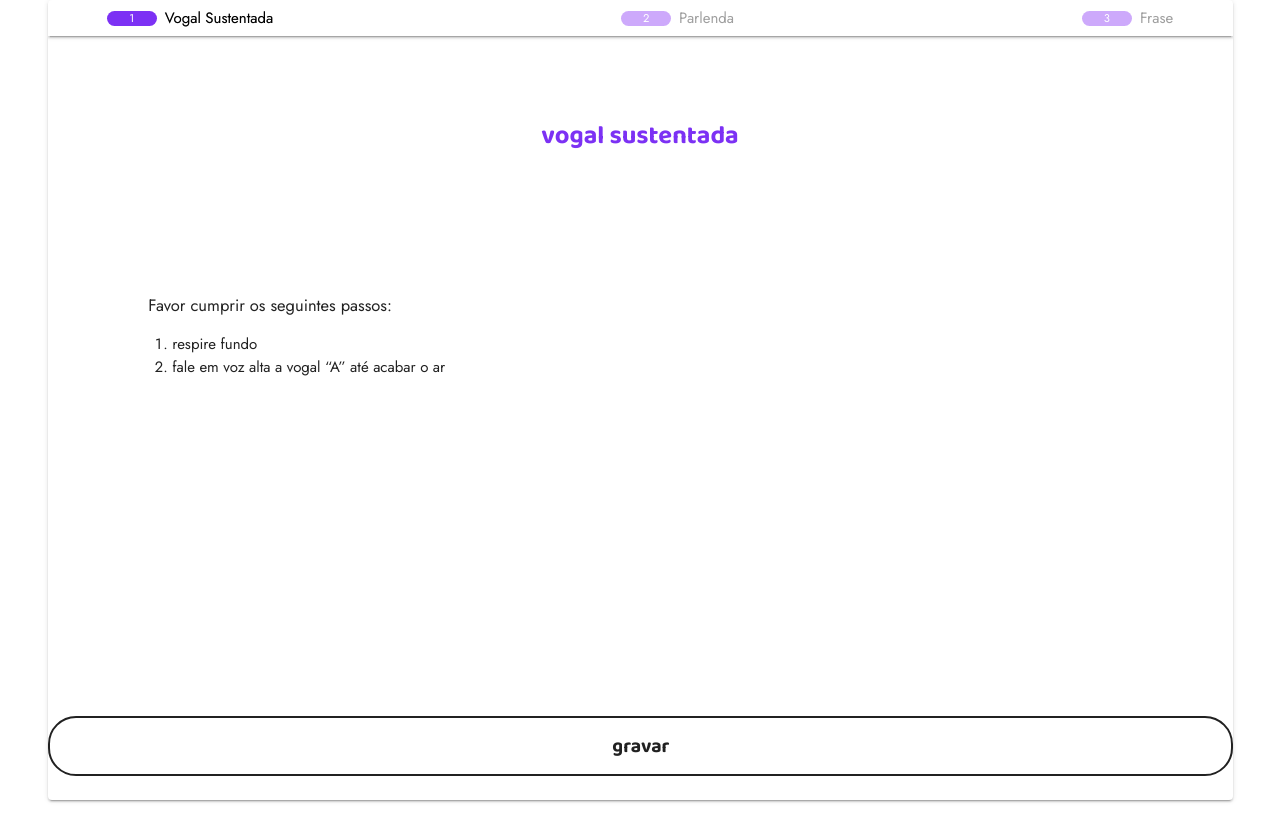
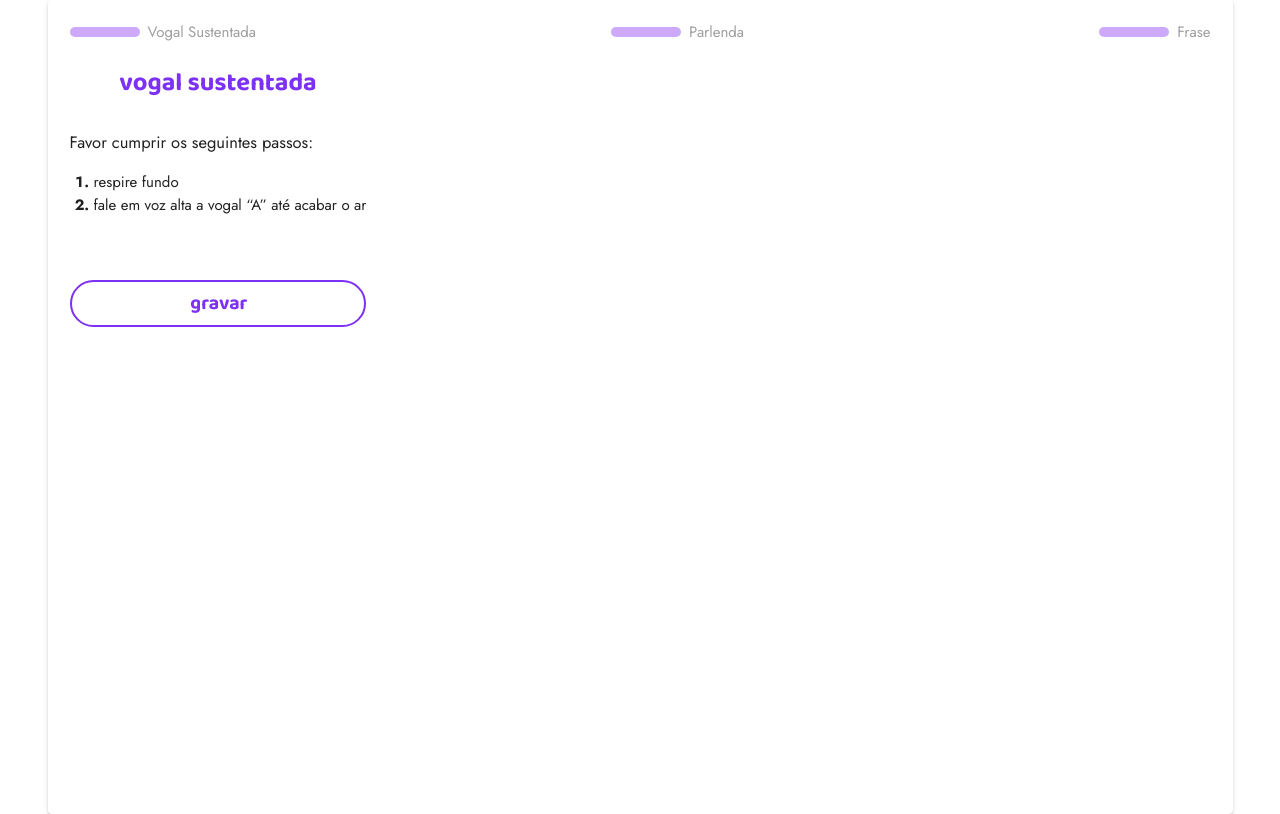
Before and after one commit to spirabr/PWA-App, a Vue app: page /gather/audios in a window 1280 px wide. Built offline with nearby package versions, Linux system fonts and the light colour scheme.

Commit message:
Make a pattern to buttons / fix aligment in many pages
Signed-off-by: Francisco Eugênio Wernke <franwernke@usp.br>

```diff
--- a/src/App.vue
+++ b/src/App.vue
@@ -13,12 +13,15 @@ export default {
 <style>
   :root {
     --purple-color: #7c31f4;
+    --purple-box-shadow: rgba(124, 31, 244, 0.38);
+    --grey-color: #707070;
+    --grey-color-faded: #707070;
     font-size: 15px;
   }
   .theme--light.v-stepper .v-stepper__step:not(.v-stepper__step--active):not(.v-stepper__step--complete):not(.v-stepper__step--error) .v-stepper__step__step {
-    background-color: rgba(124, 31, 244, 0.38) !important;
-    height: 15px;
-    width: 50px;
+    background-color: var(--purple-box-shadow) !important;
+    height: 10.5px;
+    width: 70px;
     border-radius: 43px;
     padding: 0;
   }
@@ -26,16 +29,8 @@ export default {
     background-color: var(--purple-color) !important;
     border-color: var(--purple-color) !important;
     border-radius: 43px;
-    height: 15px;
-    width: 50px;
-    padding: 0;
-    color: var(--purple-color);
-  }
-  .v-stepper__step .v-stepper__step--inactive {
-    padding: 0;
-  }
-  .v-stepper__header {
-    padding: 22px 0;
+    height: 10.5px;
+    width: 70px;
   }
   .v-application .container {
     font-family: 'Jost', sans-serif;
--- a/src/components/Microphone.vue
+++ b/src/components/Microphone.vue
@@ -1,25 +1,26 @@
 <template>
-  <div>
+  <v-container class="microphone">
     <v-btn
-      v-if="micState == 4 && Reset"
+      v-show="micState == 4 && Reset"
       outlined
       rounded
       block
+      color="var(--grey-color-faded)"
       class="reset"
       @click="reset"
     >
     refazer gravação
     </v-btn>
     <v-btn
-      outlined
+      :outlined="micState < 4"
       rounded
       block
       :color="btnColor"
-      class="recorder"
+      :class="micState < 4 ? '' : 'advance'"
       @click="toggleMic"
     >{{ btnText }}
     </v-btn>
-  </div>
+  </v-container>
 </template>
 
 <script>
@@ -139,7 +140,7 @@ export default {
     btnColor() {
       switch(this.micState) {
         case 0:
-          return '';
+          return 'var(--purple-color)';
         case 1:
           return 'red';
         case 2:
@@ -169,37 +170,41 @@ export default {
 </script>
 
 <style scoped>
-  .recorder {
-    margin-top: 1rem;
+  .container .microphone{
+    height: calc(17px + 2*47px);
     display: flex;
-    align-self: start;
+    flex-direction: column;
+    justify-content: flex-end;
+
+    align-self: end;
+    padding: 0;
   }
   .v-btn:not(.v-btn--round).v-size--default {
-    height: 60px;
-    width: 93%;
+    height: 47px;
   }
   .v-btn:not(.v-btn--round).v-size--default .reset {
     height: 30px;
   }
   .v-btn {
-    position: absolute;
     text-transform: none;
     letter-spacing: inherit;
     font-weight: bold;
-    right: 0;
-    bottom: 4rem;
 
+    align-self: flex-start;
     border: 2.7px solid;
+
+    flex: unset;
   }
   .v-btn.v-size--default {
     font-size: 1.3rem;
   }
-  .container .reset{
-    position: absolute;
-    right: 0;
-    text-align: left;
-    width: 50%;
-    height: 10px;
-    bottom: 8.5rem;
+  .container .reset {
+    height: 47px;
+    width: 276px;
+    opacity: 66%;
+    margin-bottom: 17px;
+  }
+  .advance {
+    color: white;
   }
 </style>
--- a/src/router/index.js
+++ b/src/router/index.js
@@ -43,14 +43,14 @@ const routes = [
     component: Done
   },
   {
+    path: '/upload',
+    name: 'Upload',
+    component: Upload,
+  },
+  {
     path: '*',
     name: '404',
     component: NotFound
-  },
-  {
-    path: '/upload',
-    name: 'Upload',
-    component: Upload,
   },
 ]
 
--- a/src/views/About.vue
+++ b/src/views/About.vue
@@ -3,15 +3,14 @@
     <router-link to="/">
       <v-icon
         class="close-btn"
+        color="var(--purple-color)"
+        x-large
       >
         mdi-window-close
       </v-icon>
     </router-link>
 
-    <header>
-      <h1>sobre o spira</h1>
-      <hr>
-    </header>
+    <h1>sobre o spira</h1>
 
     <main>
       <p>Texto descritivo sobre o projeto SPIRA</p>
@@ -28,28 +27,32 @@ export default {
 
 <style scoped>
   .container {
-    padding: 24px 18px;
+    padding: 24px 22px;
     display: flex;
     flex-direction: column;
   }
-  .container header {
-    width: 100%;
-    text-align: center;
+  h1 {
+    margin: 0 0 35px 0;
   }
-  .container main{
+  .container main {
     width: 100%;
     height: 100%;
 
     display: flex;
     place-items: center top;
   }
+  p {
+    text-align: left;
+    font-weight: normal;
+    color: #707070;
+    padding-bottom: 3%;
+  }
   .container main {
     width: 100%;
   }
   .close-btn {
-    left: 0rem;
-    top: 0rem;
-    bottom: 1rem;
+    position: absolute;
+    top: 0.5rem;
   }
   header {
     margin: 7.5% 0;
--- a/src/views/Home.vue
+++ b/src/views/Home.vue
@@ -81,7 +81,6 @@ export default {
     justify-content: center;
   }
   .route-button {
-    height: 47px;
     margin-top: 16px;
     margin-bottom: 0px;
   }
--- a/src/views/gather/Aceite.vue
+++ b/src/views/gather/Aceite.vue
@@ -39,7 +39,10 @@ export default {
 
 <style scoped>
   .container {
-    padding: 24px 18px;
+    padding: 30px 22px;
+
+    display: flex;
+    flex-direction: column;
   }
   h1 {
     margin-right: 10px;
--- a/src/views/gather/Audios.vue
+++ b/src/views/gather/Audios.vue
@@ -2,18 +2,22 @@
   <v-container>
     <v-stepper v-model="cur_step">
 
-      <v-stepper-header app>
+      <v-stepper-header
+        app
+        class="elevation-0"
+      >
 
         <v-stepper-step
-          step="1"
+          step=""
           :complete="cur_step > 1"
+          :active-step="cur_step == 1"
         >
           Vogal Sustentada
         </v-stepper-step>
 
 
         <v-stepper-step
-          step="2"
+          step=""
           :complete="cur_step > 2"
         >
           Parlenda
@@ -21,13 +25,13 @@
 
 
         <v-stepper-step
-          step="3"
+          step=""
         >
           Frase
         </v-stepper-step>
       </v-stepper-header>
 
-      <v-stepper-items>
+      <v-stepper-items id="stepper-content">
         <v-stepper-content step="1">
           <div>
             <h1>vogal sustentada</h1>
@@ -54,9 +58,12 @@
           <div>
             <h1>parlenda</h1>
             <p>Favor falar um verso que saiba de cor. <br>
-              Por exemplo: <br>
-              <i> “Batatinha quando nasce <br>
-                Esparrama pelo chão …” <br> </i>
+              Por exemplo:
+            </p>
+            <p class="parlenda"> “Batatinha quando nasce <br>
+              Esparrama pelo chão …”
+            </p>
+            <p>
               Caso não se lembre de nenhum verso, pode ser substituído por uma oração.
             </p>
           </div>
@@ -74,23 +81,22 @@
             <h1> frase lida </h1>
             <p>Favor perguntar se o paciente se importa em ler a frase a seguir. <br>
               Caso contrário, pular esta etapa.</p>
+            <h2>
+              O amor ao próximo ajuda a enfrentar <br>
+              essa fase com a força que a gente precisa
+            </h2>
+          </div>
           <v-btn
             outlined
             rounded
             block
-              color="red"
+            color="var(--purple-color)"
             @click="goToDone"
+            class="skip-btn"
+            v-if="skipBtn"
           >
-              pular
+            pular esta etapa
           </v-btn>
-            <VTextMarquee :duration="8" :paused="scroll">
-              <h2>
-                ------------------------------------------------
-                O amor ao próximo ajuda a enfrentar essa fase com a força que a gente precisa
-              </h2>
-            </VTextMarquee>
-          </div>
-
           <div @click="startCountdown()">
             <Microphone
               :Reset=true
@@ -106,7 +112,6 @@
 
 <script>
 import Microphone from '@/components/Microphone'
-import VTextMarquee from 'vue-marquee-text-component'
 import router from '@/router'
 
 function sleep(ms) {
@@ -118,10 +123,12 @@ export default {
   data: () => ({
     cur_step: 1,
     recording: false,
+    allowSkip: true,
   }),
-  components: { Microphone, VTextMarquee },
+  components: { Microphone},
   methods: {
     async startCountdown() {
+      this.allowSkip = false;
       if (!this.recording)
         await sleep(1000);
       this.recording = !this.recording;
@@ -145,6 +152,9 @@ export default {
   computed: {
     scroll() {
       return !this.recording;
+    },
+    skipBtn() {
+      return this.allowSkip;
     }
   }
 }
@@ -154,51 +164,62 @@ export default {
   .container {
     padding: 0;
   }
+  .parlenda {
+    width: 100%;
+    height: 100%;
+
+    font-weight: bold;
+    font-style: italic;
+    text-align: center;
+  }
   .v-stepper {
     width: 100%;
     height: 100%;
   }
   .v-stepper__items, .v-stepper__content {
-    height: 100%;
+    height: calc(100vh - 36px);
   }
-  .v-stepper__wrapper{
-    height: 100%;
+  .v-stepper__content {
     display: flex;
-    flex-direction: column;
-    align-content: space-around;
+    justify-content: stretch;
+    padding: 0 22px 30px 22px;
   }
   .v-stepper__header {
-    padding: 0px 5%;
+    padding: 0 22px;
+    margin-top: 14px;
     height: 36px;
   }
   .v-stepper__step {
     padding: 0;
-  }
-  .ready-btn {
-    color: white;
-  }
-  .placeholder {
-    display: flex;
-    justify-content: center;
-    align-items: center;
-    margin: 7% 0;
   }
   h1 {
     margin-right: 10px;
     display: flex;
     justify-content: center;
     align-items: center;
-    margin: 7% 0 14% 0;
+    margin: 14px 0 28px 0;
   }
   h2 {
     color: var(--purple-color);
     font-weight: normal;
   }
-  .v-stepper__content {
+  li::marker {
+    padding: 0;
+    font-weight: bold;
+  }
+  .skip-btn {
+    align-self: flex-end;
     position: relative;
-    padding: 1% 8.5%;
+    top: 47px;
+
+    opacity: 66%;
+
+    font-weight: bold;
+    font-size: 1.3rem;
+
+    border: 2.7px solid var(--purple-color);
   }
-  a {
-    text-decoration: none;
+  .v-btn:not(.v-btn--round).v-size--default {
+    height: 47px;
   }
 </style>
--- a/src/views/gather/Done.vue
+++ b/src/views/gather/Done.vue
@@ -1,17 +1,17 @@
 <template>
   <v-container>
+    <main>
       <h1>obrigado por participar</h1>
-    <router-link to="/">
+    </main>
     <v-btn
-        outlined
+      block
       rounded
-        block
-        color="#500486"
+      large
+      color="var(--purple-color)"
       class="back-home"
     >
       voltar para o início
     </v-btn>
-    </router-link>
   </v-container>
 </template>
 
@@ -45,28 +45,31 @@ export default {
 <style scoped>
   .container {
     display: flex;
+    flex-direction: column;
     justify-content: center;
+
+    padding: 30px 22px;
   }
-  .container h1 {
-    height: 45%;
+  main {
+    width: 100%;
+    height: 100%;
+
+    display: flex;
+    flex-direction: column;
+    justify-content: center;
   }
   .back-home {
     color: white;
-    height: 4rem;
-    width: 100%;
 
-    display: flex;
-    justify-self: flex-start;
+    font-weight: bold;
+    font-size: 18.5px;
+
+    height: 50px;
+
+    align-self: flex-end;
+    flex: unset;
   }
-  .container a {
-    position: absolute;
-    bottom: 2rem;
-    height: 60px;
-    width: 93%;
-    text-decoration: none;
-  }
-  .v-btn:not(.v-btn--round).v-size--default {
-    height: 60px;
-    font-size: 1.3rem;
+  .v-btn:not(.v-btn--round).v-size--large {
+    height: 52px;
   }
 </style>
```
Also changed, not shown: src/views/gather/Form.vue (+19 -11 lines). Lines whose indentation alone changed are shown as unchanged.
